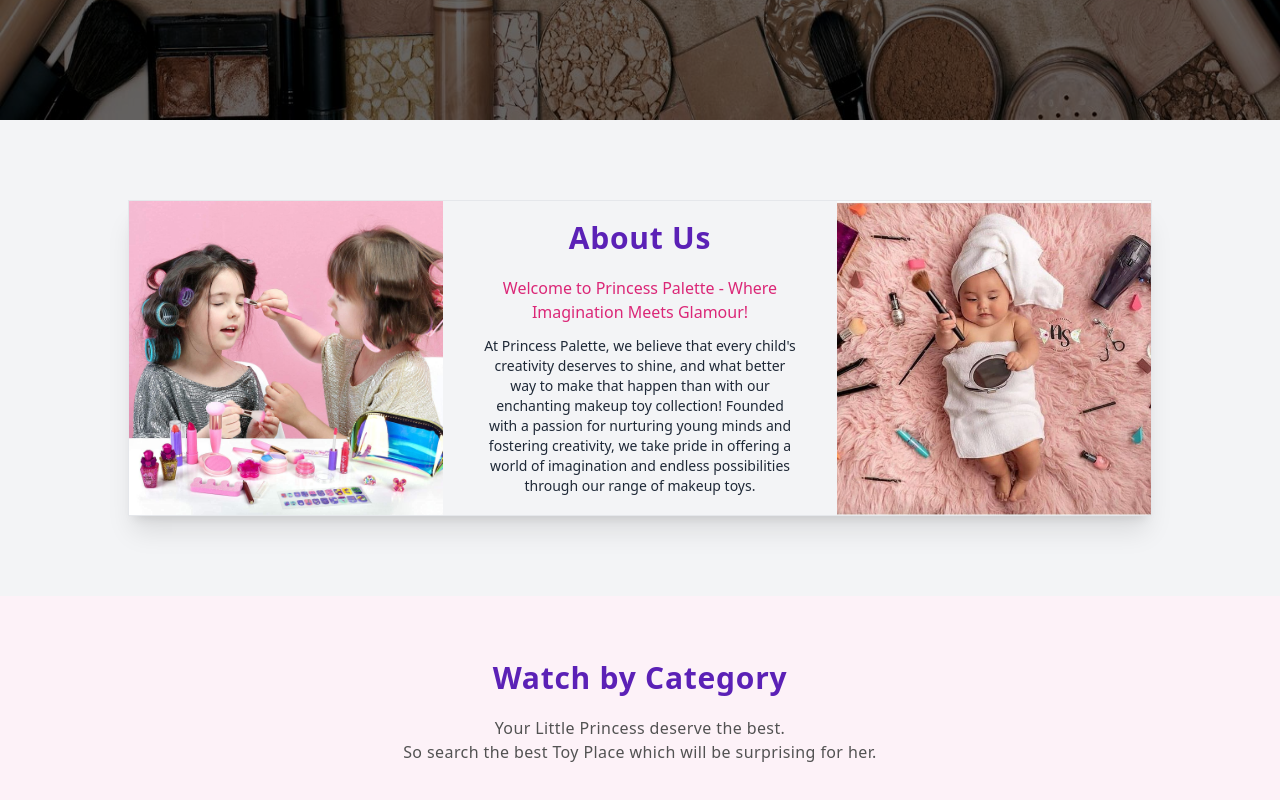
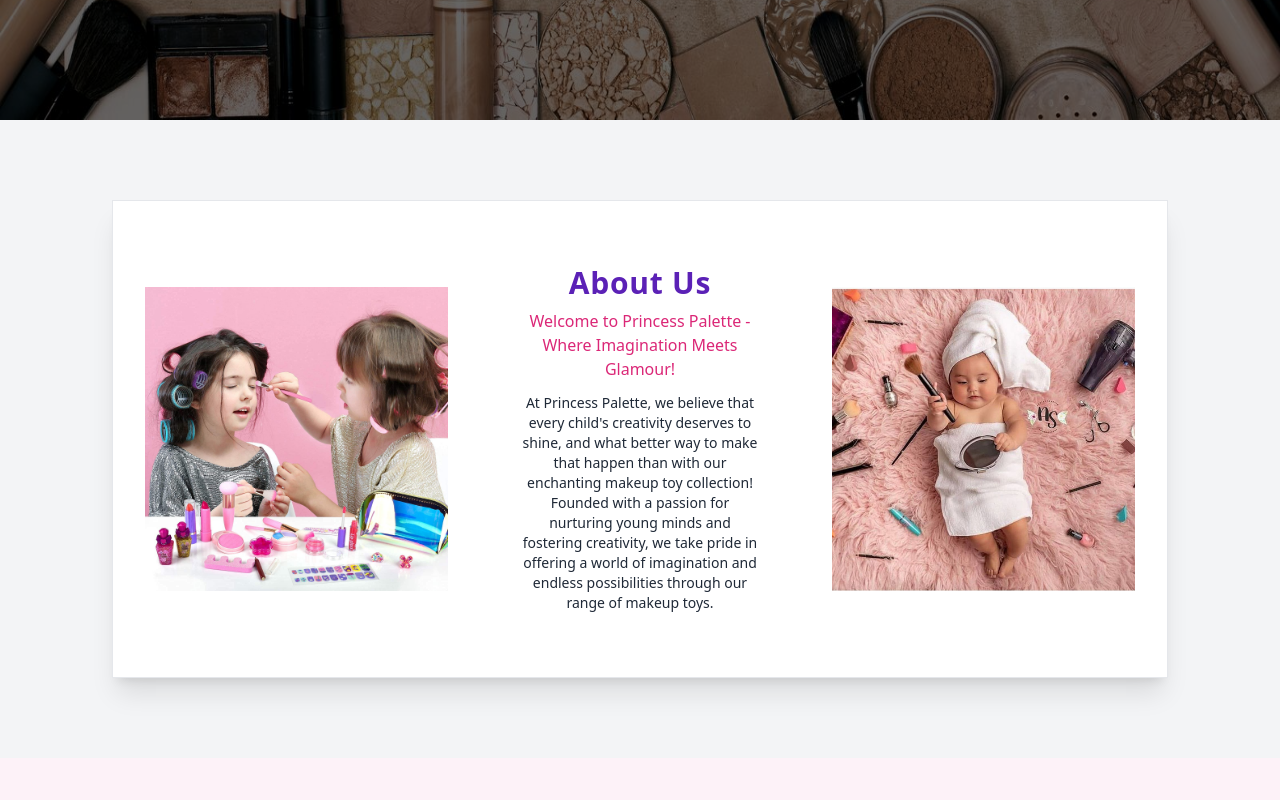
Before and after one commit to NushratNowrin/princess-palette, a React (Vite) app: page / in a window 1280 px wide. Shown: the part 680-1480 px from the top of the page. Built offline with nearby package versions, Linux system fonts and the light colour scheme; no server answers.

Commit message:
Shop page my fixing

```diff
--- a/src/components/Pages/Home/About/About.jsx
+++ b/src/components/Pages/Home/About/About.jsx
@@ -5,16 +5,16 @@
 
 const About = () => {
 	return (
-		<div className='py-20 lg:px-32 md:px-20 sm:px-32 px-10 bg-gray-100 '>
-			<div className='grid lg:grid-cols-3 md:grid-cols-2 grid-cols-1 gap-10 justify-center items-center border shadow-xl'>
+		<div className='py-20 lg:px-28 md:px-20 sm:px-32 px-10 bg-gray-100 '>
+			<div className='bg-white grid lg:grid-cols-3 md:grid-cols-2 grid-cols-1 gap-10 justify-center items-center border shadow-xl p-8'>
             <div className='lg:flex hidden'>
 					<img src={Aboutbg2} alt='' className='w-100' />
 				</div>
 
-				<div className="text-center">
+				<div className="text-center p-8">
 					<div className="">
-						<h2 className={`${styles.primaryHeader} mb-2`}>About Us</h2>
-						<p className={`${styles.secondaryHeader} mb-3 text-pink-600`}>
+						<h2 className={`md:text-3xl text-xl font-semibold tracking-wide mb-2 text-center text-violet-800`}>About Us</h2>
+						<p className={`${styles.secondaryHeader} mb-3 text-pink-600 text-sm`}>
                         Welcome to Princess Palette - Where Imagination Meets Glamour!
 						</p>
 					</div>
--- a/src/components/Pages/Home/Faq/Faq.jsx
+++ b/src/components/Pages/Home/Faq/Faq.jsx
@@ -24,7 +24,7 @@
         <div className='faq lg:px-40 lg:py-20 sm:px-20 sm:py-10 p-5'>
             <div className='sm:p-20 p-10 bg-violet-950 bg-opacity-30'>
 			<div>
-				<h2 className={`md:text-3xl text-xl font-semibold tracking-wide mb-5 text-center text-gray-200`}>Frequently Asked Question</h2>
+				<h2 className={`md:text-3xl text-xl font-semibold tracking-wide mb-5 text-center text-gray-100`}>Frequently Asked Question</h2>
 				<p className={`${styles.secondaryHeader} text-white`}>
 					Have you Any Question? That can be related with our previous customers Question
 				</p>
--- a/src/components/Pages/Home/Shop/Category.jsx
+++ b/src/components/Pages/Home/Shop/Category.jsx
@@ -18,7 +18,7 @@
 	} = category;
 	return (
 		<div>
-			<div className='card shadow-xl my-16 bg-white'>
+			<div className='card shadow-xl md:my-16 my-5 bg-white'>
 				<figure className="bg-white py-5">
 					<img
 						src={image} className="h-52 rounded-lg"
```
